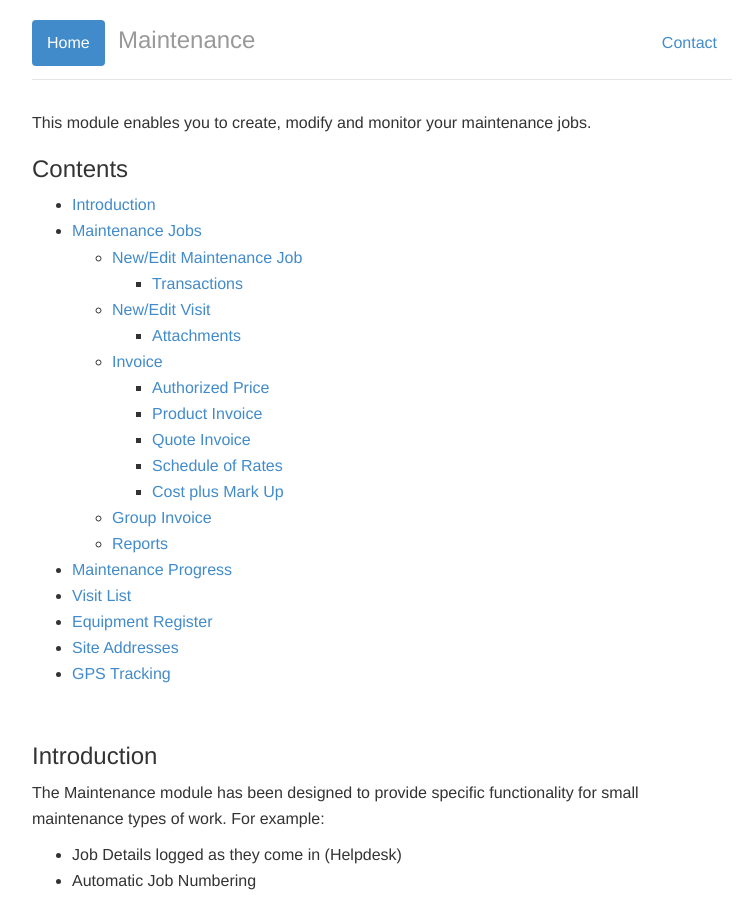
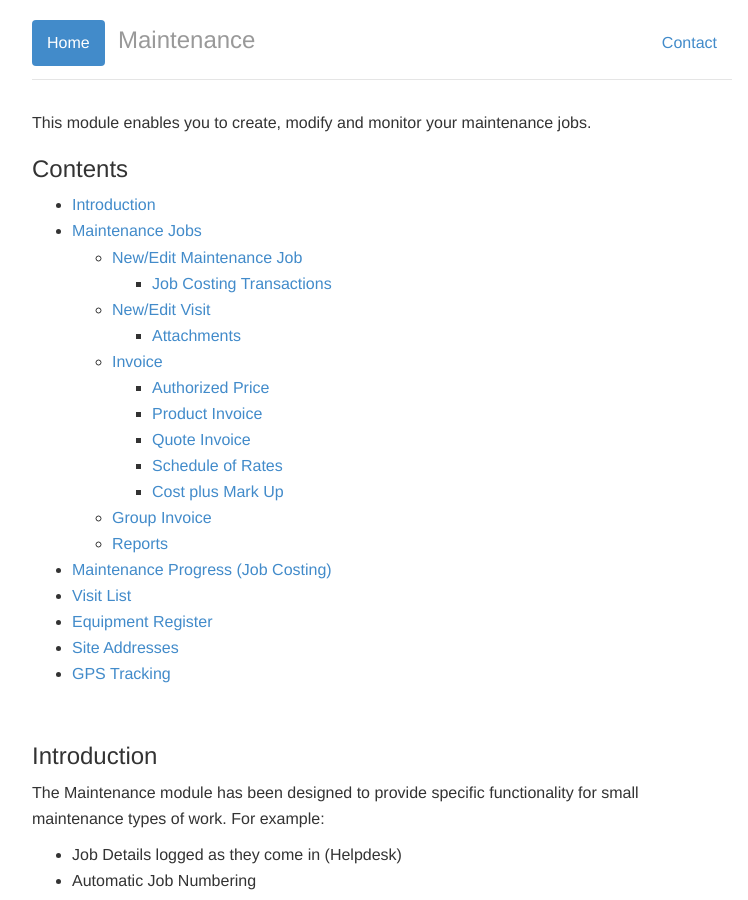
Before and after one commit to JNCSolutions/ConstructionManagerDocs, a Jekyll site: the page built from maintenance.html, in a window 1280 px wide and 900 px high. Shown: the whole window, without its empty margins (258-1006 px from the left). Built offline with Jekyll 4.4.1, drawn with Linux system fonts in a browser that asks for light colours.

Commit message:
Update maintenance.html

```diff
--- a/maintenance.html
+++ b/maintenance.html
@@ -12,7 +12,7 @@ title: Maintenance
       <ul>
         <li><a href="#new-mjob">New/Edit Maintenance Job</a></li>
           <ul>
-            <li><a href="#transactions">Transactions</a></li>
+            <li><a href="#transactions">Job Costing Transactions</a></li>
           </ul>
         <li><a href="#new-visit">New/Edit Visit</a></li>
         <ul>
@@ -29,7 +29,7 @@ title: Maintenance
         <li><a href="#group-invoice">Group Invoice</a></li>
         <li><a href="#reports">Reports</a></li>
       </ul>
-      <li><a href="#maintenance-progress">Maintenance Progress</a></li>
+      <li><a href="#maintenance-progress">Maintenance Progress (Job Costing)</a></li>
       <li><a href="#visit-list">Visit List</a></li>
       <li><a href="#equipment-register.html">Equipment Register</a></li>
       <li><a href="#site-addresses">Site Addresses</a></li>
```
